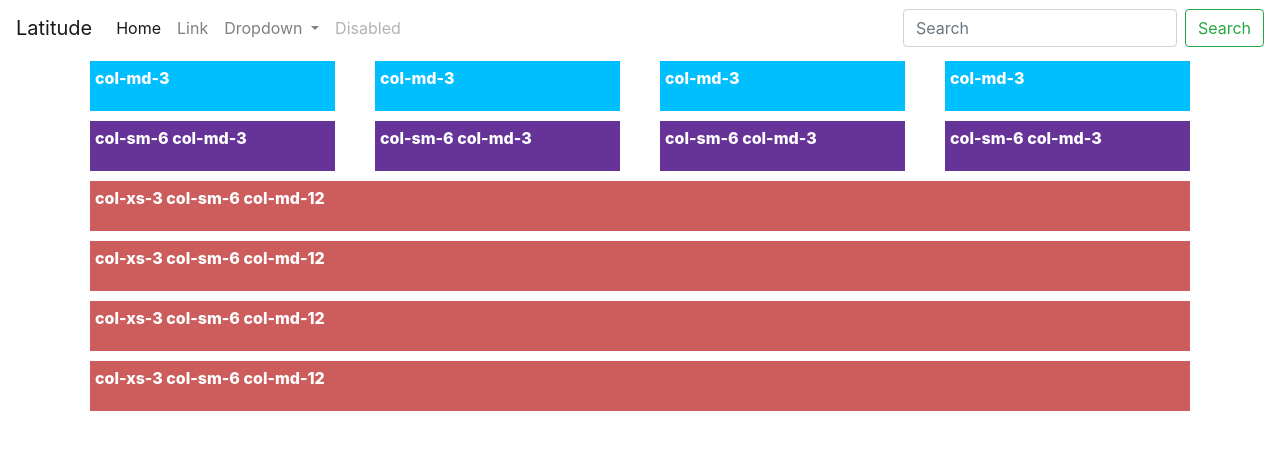
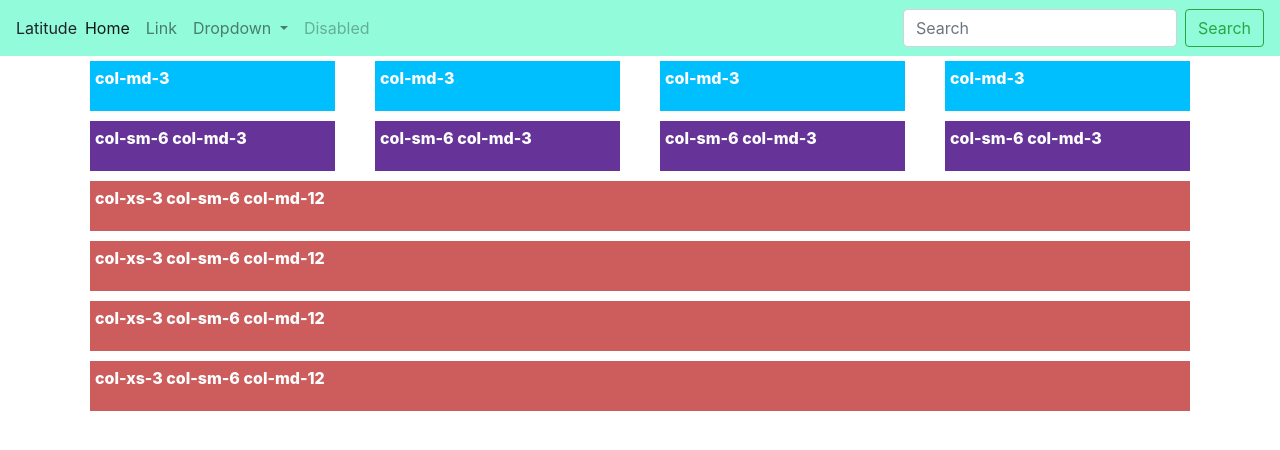
Before and after one commit to rileyfritz/web-design-challenge, a plain HTML site: page index.html in a window 1280 px wide. Drawn offline with nearby package versions, Linux system fonts and the light colour scheme.

Commit message:
navbar progress

```diff
--- a/index.html
+++ b/index.html
@@ -10,7 +10,7 @@
 
 <body>
 
-    <nav class="navbar navbar-expand-md navbar-light style="background-color:  #92FBD9">
+    <nav class="navbar navbar-expand-md navbar-light" style="background-color:  #92FBD9;>
         <a class="navbar-brand" href="#">Latitude</a>
         <button class="navbar-toggler" type="button" data-toggle="collapse" data-target="#navbarSupportedContent" aria-controls="navbarSupportedContent" aria-expanded="false" aria-label="Toggle navigation">
           <span class="navbar-toggler-icon"></span>
```
